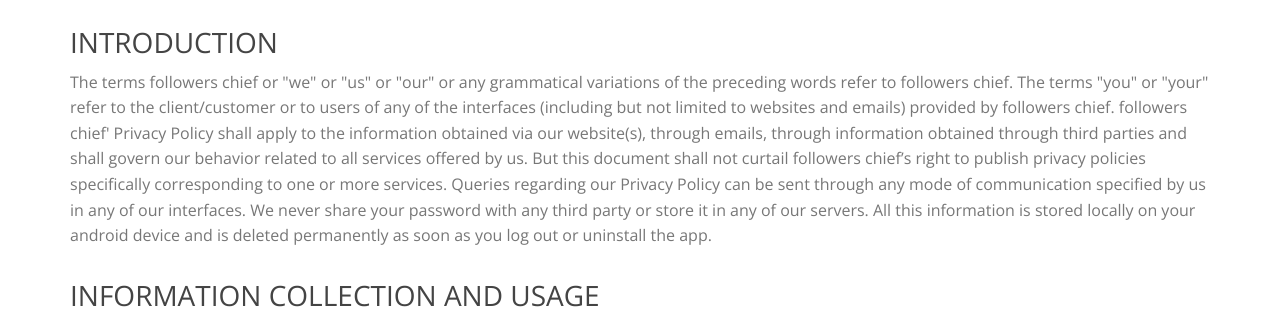
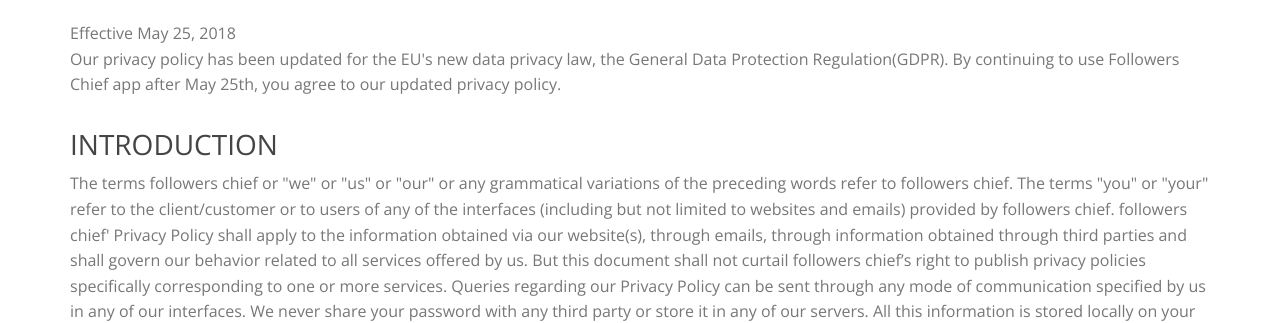
Before and after one commit to followerschief/followerschief.github.io, a plain HTML site: page followerschiefprivacypolicy.html in a window 1280 px wide. Shown: the part 491-814 px from the top of the page. Drawn offline with nearby package versions, Linux system fonts and the light colour scheme.

Commit message:
Update followerschiefprivacypolicy.html
gdpr

```diff
--- a/followerschiefprivacypolicy.html
+++ b/followerschiefprivacypolicy.html
@@ -50,11 +50,14 @@
 		<div class="container">
 			<div class="row">
 				<div class="col-md-12 single-content">
-					<h2 class="head">Followers Chief  Privacy Policy</h2>
+					<h2 class="head">Followers Chief  Privacy Policy</h2> <italic>Effective May 25, 2018</italic>
+
 
 					<div class="post-content">
 						<p>
- <h3>INTRODUCTION</h3>
+
+Our privacy policy has been updated for the EU's new data privacy law, the General Data Protection Regulation(GDPR). By continuing to use Followers Chief app after May 25th, you agree to our updated privacy policy.
+						<h3>INTRODUCTION</h3>
 
 	The terms followers chief or "we" or "us" or "our" or any grammatical variations of the preceding words refer to followers chief. The terms "you" or "your" refer to the client/customer or to users of any of the interfaces (including but not limited to websites and emails) provided by followers chief.
 followers chief' Privacy Policy shall apply to the information obtained via our website(s), through emails, through information obtained through third parties and shall govern our behavior related to all services offered by us. But this document shall not curtail followers chief’s right to publish privacy policies specifically corresponding to one or more services.
@@ -63,7 +66,7 @@
 
 <h3>Information Collection and Usage</h3>
 
-Information provided by you. You shall be required to give certain information while accessing our website, communicating with us through other means, making use of our services. Owing to the nature of our service it shall be mandatory on your part to provide some specific details. Not providing us with certain information might act to your detriment. We might choose not to provide you our offering in case you fail or refuse to provide us with the information we need. The information includes but is not limited to your name, your email id(s), user id for other websites and corresponding passwords and any other information required to provide you with our assistance efficiently.
+We are collecting general device data like device model, android version model, device specific identifier and app info related to where and how crash happened for our crash reports. Information provided by you. You shall be required to give certain information while accessing our website, communicating with us through other means, making use of our services. Owing to the nature of our service it shall be mandatory on your part to provide some specific details. Not providing us with certain information might act to your detriment. We might choose not to provide you our offering in case you fail or refuse to provide us with the information we need. The information includes but is not limited to your name, your email id(s), user id for other websites and corresponding passwords and any other information required to provide you with our assistance efficiently.
 
 
 
```
